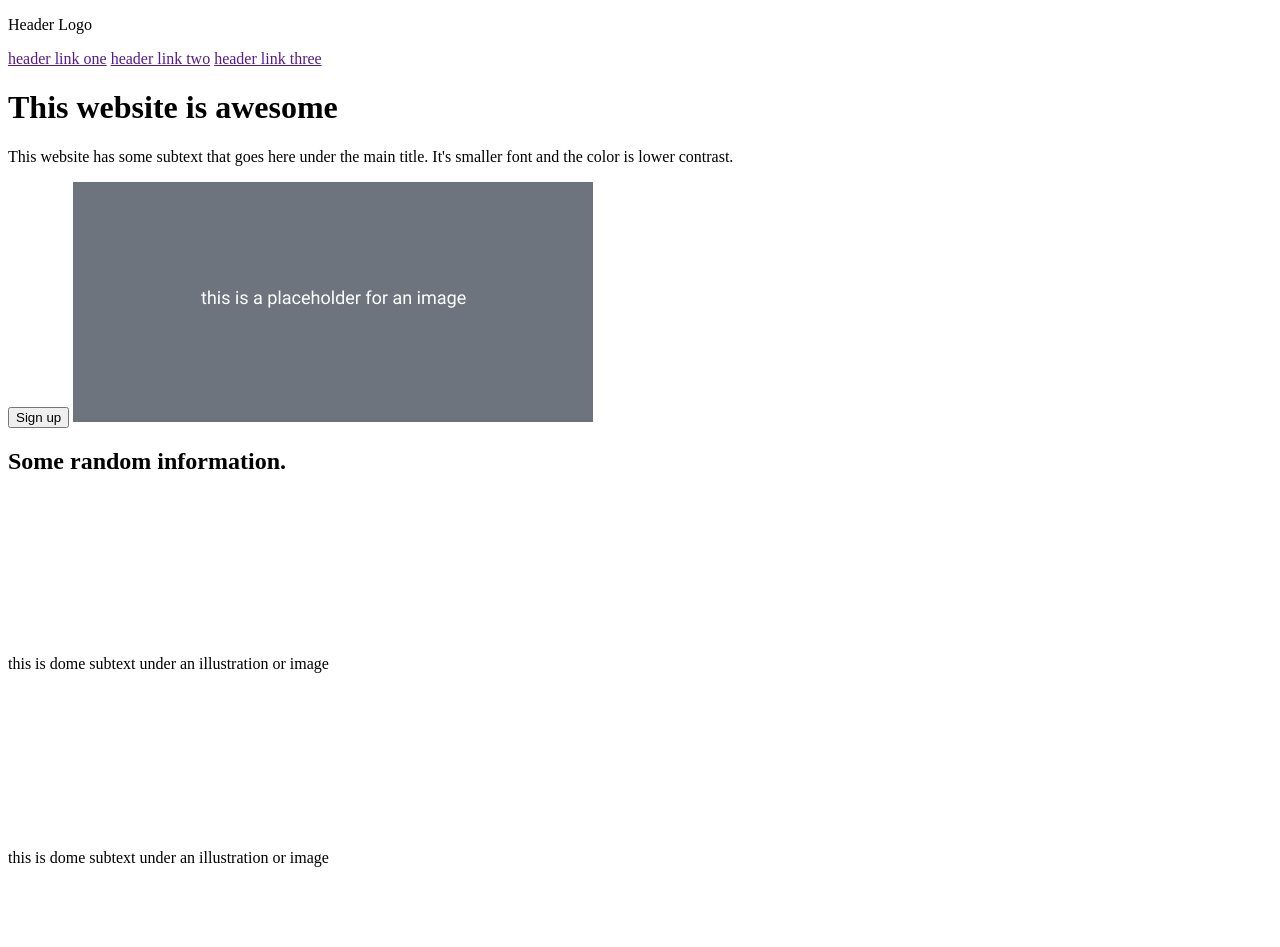
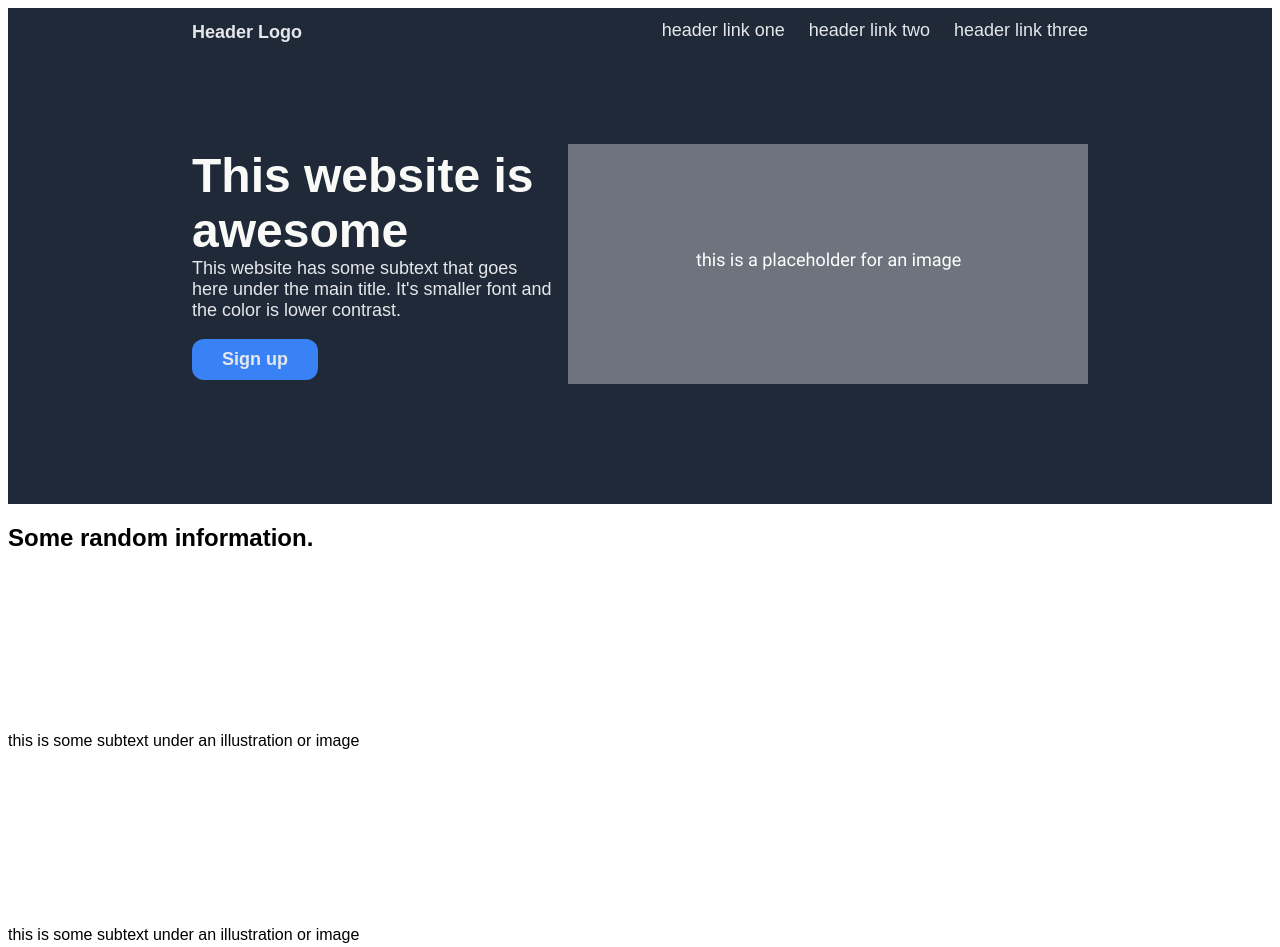
Before and after one commit to d-4n13l/odin-landing-page, a plain HTML site: page index.html in a window 1280 px wide. Shown: the top 947 px of the page. Drawn offline with Linux system fonts and the light colour scheme.

Commit message:
Add styles.css + inherent css to header section

```diff
--- /dev/null
+++ b/css/styles.css
@@ -0,0 +1,84 @@
+body {
+    font-family: Arial, Helvetica, sans-serif;
+    display: flex;
+    flex-direction: column;
+}
+
+.header {
+    background-color: #1f2937;
+    display: flex;
+    flex-direction: column;
+    padding-top: 8px;
+    padding-bottom: 120px;
+    padding-right: 160px;
+    padding-left: 160px;
+}
+
+.header-top {
+    display: flex;
+    justify-content: space-between;
+    margin-bottom: 100px;
+    padding: 0px 24px;
+}
+
+.link-left {
+    font-size: 24px;
+    color: #f9faf8
+}
+
+.link-right {
+    align-self: center;
+    font-size: 18px;
+    color: #e5e7eb;
+    display: flex;
+    gap: 24px;
+}
+
+.header-content {
+    display: flex;
+    justify-content: center;
+    padding: 0px 24px;
+}
+
+.header-left {
+    align-self: center;
+    display: flex;
+    flex-direction: column;
+}
+
+.header-left h1 {
+    font-size: 48px;
+    font-weight: 800;
+    color: #f9faf8;
+    margin-top: 0px;
+    margin-bottom: 0px;
+}
+
+.header-left p {
+    margin-top: 0;
+    font-size: 18px;
+    color: #e5e7eb;
+    padding-right: 16px;
+}
+
+button {
+    align-self: flex-start;
+    background-color: #3882f6;
+    border: none;
+    padding: 10px 30px;
+    border-radius: 12px;
+    font-size: 14px;
+    font-weight: 800;
+    color: #e5e7eb;
+}
+
+.header-right {
+    align-self: flex-end;
+    display: flex;
+}
+
+a {
+    text-decoration: none;
+    font-size: 18px;
+    color: #e5e7eb
+}
--- a/index.html
+++ b/index.html
@@ -5,50 +5,93 @@
 <head>
   <meta charset="utf-8">
   <title>Landing Page</title>
+  <link rel="stylesheet" href="./css/styles.css">
 </head>
 
 <body>
 
-    <!-- START HEADER -->
-    <!-- header top -->
-    <p>Header Logo</p>
-    <a href="">header link one</a>
-    <a href="">header link two</a>
-    <a href="">header link three</a>
 
-    <!-- header left -->
+  <div class="header">
+
+
+    <div class="header-top">
+
+      <div class="link-left">
+        <strong>
+          <a href="#">Header Logo</a>
+        </strong>
+      </div>
+      <div class="link-right">
+        <a href="#">header link one</a>
+        <a href="#">header link two</a>
+        <a href="#">header link three</a>
+      </div>
+    </div>
+
+
+    <div class="header-content">
+
+      <div class="header-left">
         <h1>This website is awesome</h1>
-    <p>This website has some subtext that goes here under the main title. It's smaller font and the color is lower contrast.</p>
-    <button>Sign up</button>
+        <p>This website has some subtext that goes here under the main title. It's smaller font and the color is lower
+          contrast.</p>
+        <button><a href="#">Sign up</a></button>
+      </div>
 
-    <!-- header right-->
+      <div class="header-right">
         <img src="./img/image-header.png" alt="placeholder fon an image" width="520" height="240">
-    <!-- END HEADER -->
+      </div>
 
-    <!-- START CONTENT -->
-    <!-- content top-->
+    </div>
+
+  </div>
+
+  <div class="content">
+
+    <div class="content-top">
+
       <h2>Some random information.</h2>
+
+      <div class="album">
+        <div class="card">
           <img src="./img/image-content.png" alt="illustration or image" width="140" height="140">
-    <p>this is dome subtext under an illustration or image</p>
+          <p>this is some subtext under an illustration or image</p>
+        </div>
+        <div class="card">
           <img src="./img/image-content.png" alt="illustration or image" width="140" height="140">
-    <p>this is dome subtext under an illustration or image</p>
+          <p>this is some subtext under an illustration or image</p>
+        </div>
+        <div class="card">
           <img src="./img/image-content.png" alt="illustration or image" width="140" height="140">
-    <p>this is dome subtext under an illustration or image</p>
+          <p>this is some subtext under an illustration or image</p>
+        </div>
+        <div class="card">
           <img src="./img/image-content.png" alt="illustration or image" width="140" height="140">
-    <p>this is dome subtext under an illustration or image</p>
+          <p>this is some subtext under an illustration or image</p>
+        </div>
+      </div>
 
-    <!-- content mid -->
-    <q>This is an inspiring quote, or a testimonial from a custome. Maybe it's just filling up space, or maybe people will actually read it. Who knows? All I know is that it looks nice.</q>
+    </div>
+
+    <div class="content-mid">
+      <q>This is an inspiring quote, or a testimonial from a custome. Maybe it's just filling up space, or maybe people
+        will
+        actually read it. Who knows? All I know is that it looks nice.</q>
       <h3>-Thor, God of Thunder</h3>
+    </div>
 
-    <!-- content bot -->
+    <div class="content-bot">
       <h3>Call to action! It's time!</h3>
       <p>Sign up for our product by clicking that button right over there!</p>
       <button>Sign up</button>
-    <!-- END CONTENT -->
+    </div>
 
-    <!-- FOOTER -->
+  </div>
+
+
+  <div class="footer">
     <p> Copyright © The Odin Project 2021</p>
+  </div>
 
 </body>
 
```
Lines whose indentation alone changed are shown as unchanged.
